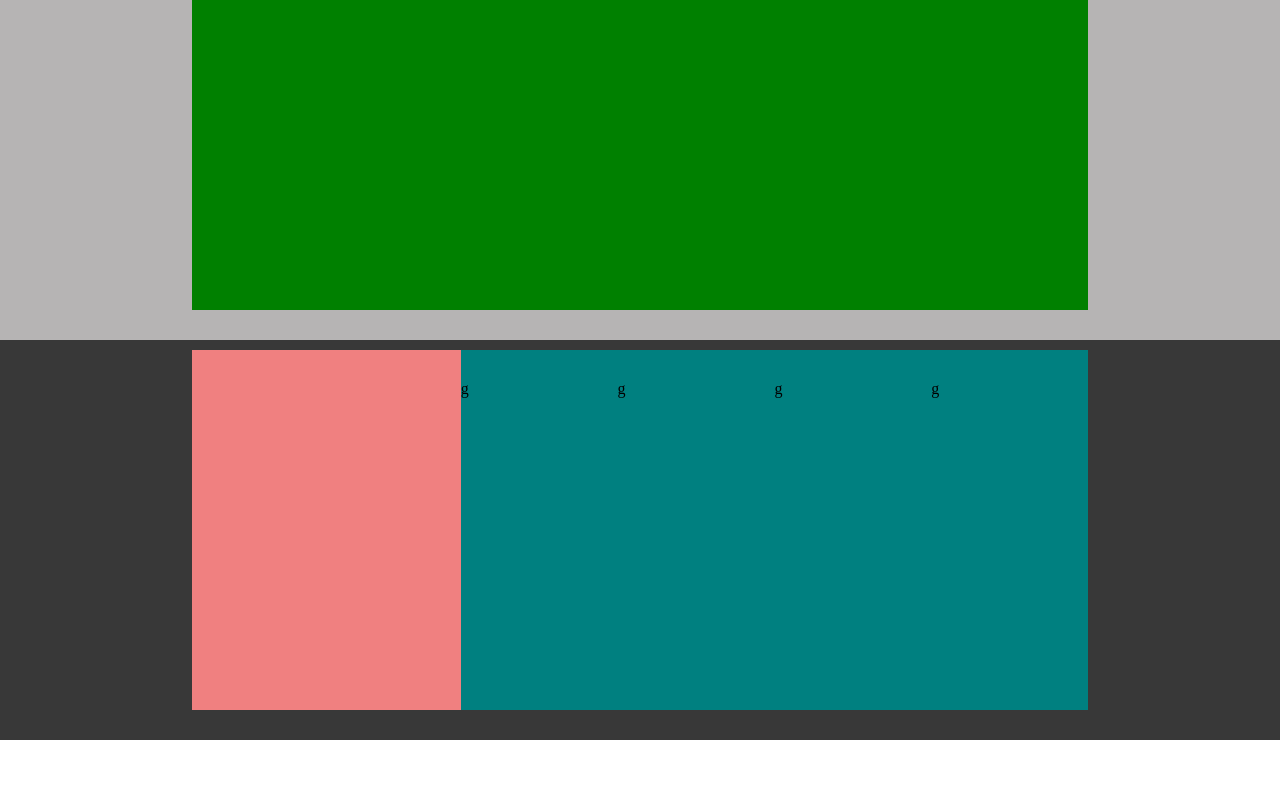
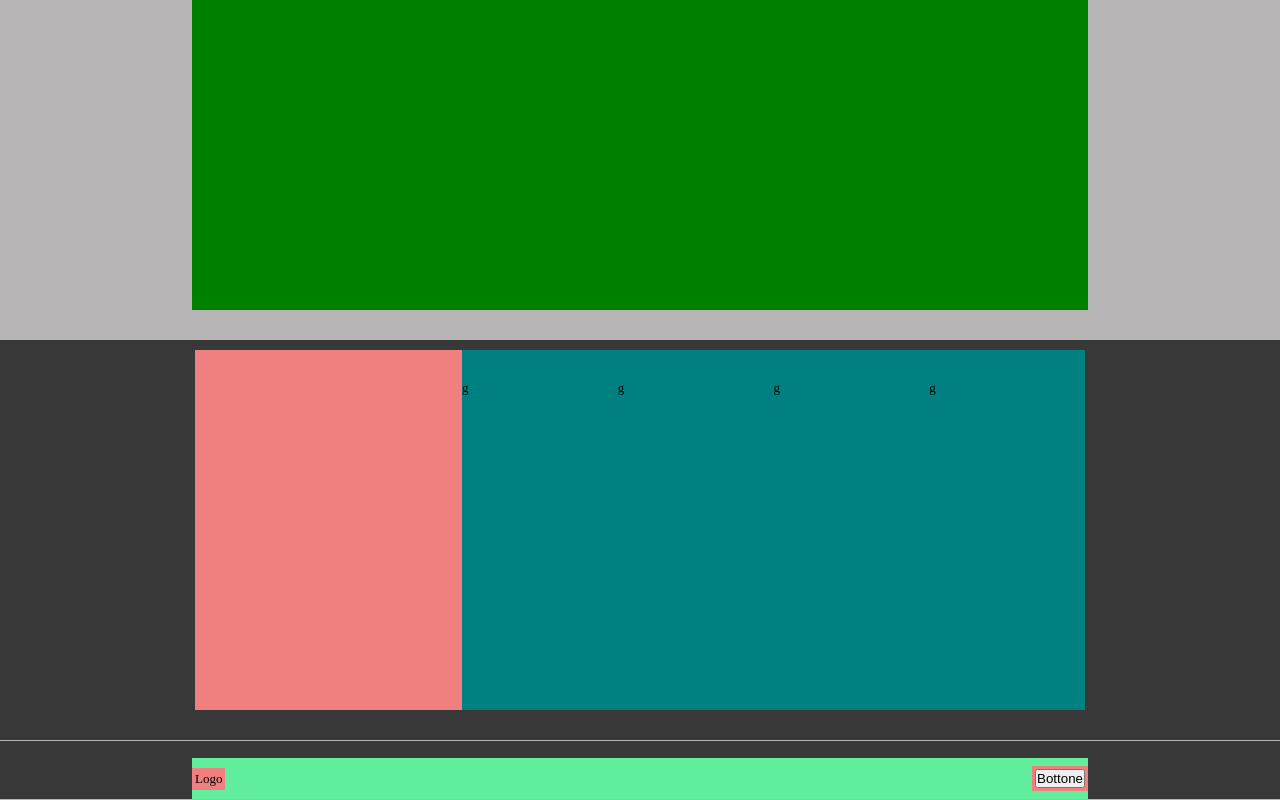
Before and after one commit to andrea-desantis/htmlcss-struttura-discord, a plain HTML site: page index.html in a window 1280 px wide. Shown: the part 1770-2570 px from the top of the page. Before the commit the page ends 2510 px from the top, so only its background shows below. Drawn offline with Linux system fonts and the light colour scheme.

Commit message:
feat: footer

```diff
--- a/css/style.css
+++ b/css/style.css
@@ -88,6 +88,7 @@ header{
     align-items: center;
 }
 
+
 .ret{
     width: 50%;
     height: 80%;
@@ -139,3 +140,27 @@ li{
     padding-bottom: 30px;
     padding-top: 10px;
 }
+
+/* footer */
+
+footer{
+    height: 60px;
+    justify-content: center;
+    align-items: flex-end;
+}
+
+.border{
+    border-top: 1px solid rgb(182, 180, 180);
+    border-bottom: 1px solid rgb(182, 180, 180);
+}
+
+.footer{
+    height: 70%;
+    width: 70%;
+    align-items: center;
+}
+
+.padding{
+    padding: 3px;
+    font-size: small;
+}
--- a/index.html
+++ b/index.html
@@ -71,8 +71,13 @@
         <!-- sezione a 5 colonne -->
     </main>
 
-    <footer>
-
+    <footer class="flex bg-scuro border">
+        <div class="bg-acqua flex space-between footer">
+            <div class="bg-corallo padding">Logo</div>
+            <div class="bg-corallo padding">
+                <button>Bottone</button>
+            </div>
+        </div>
     </footer>
 
 </body>
```
